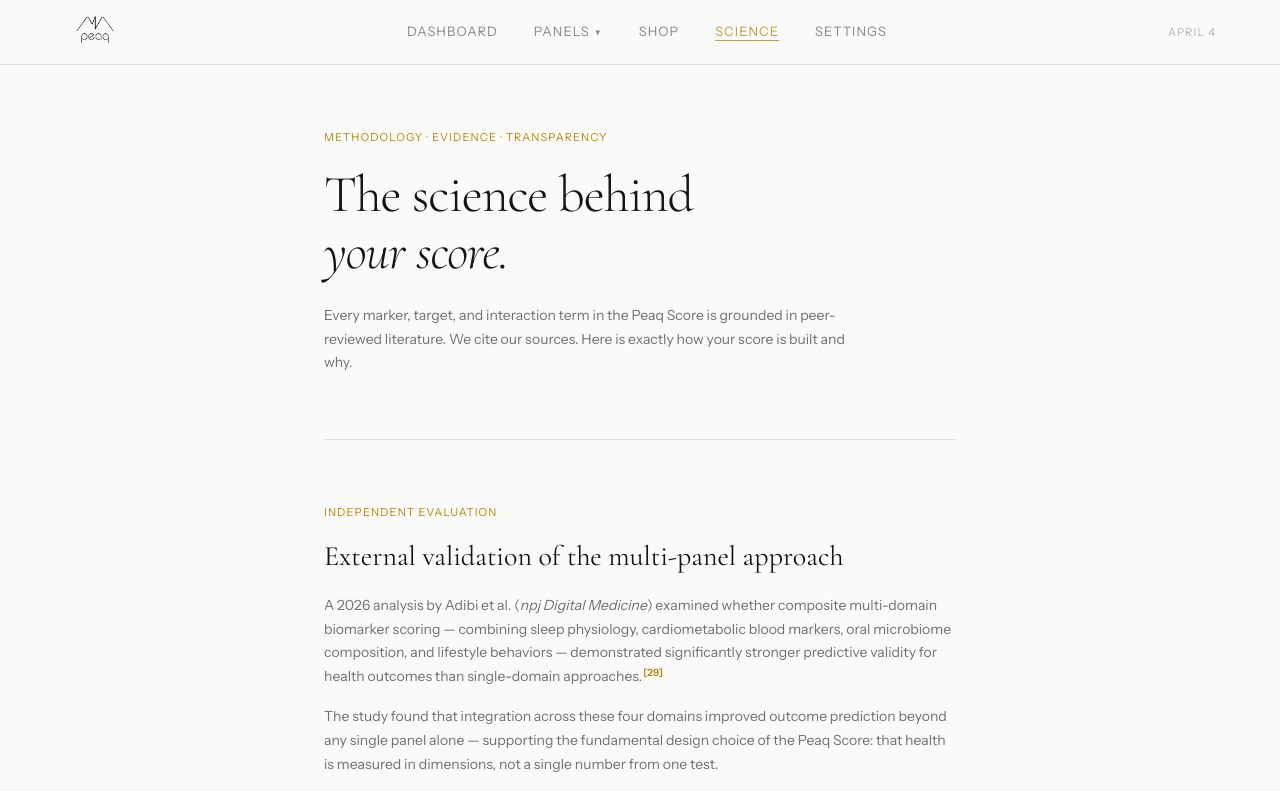
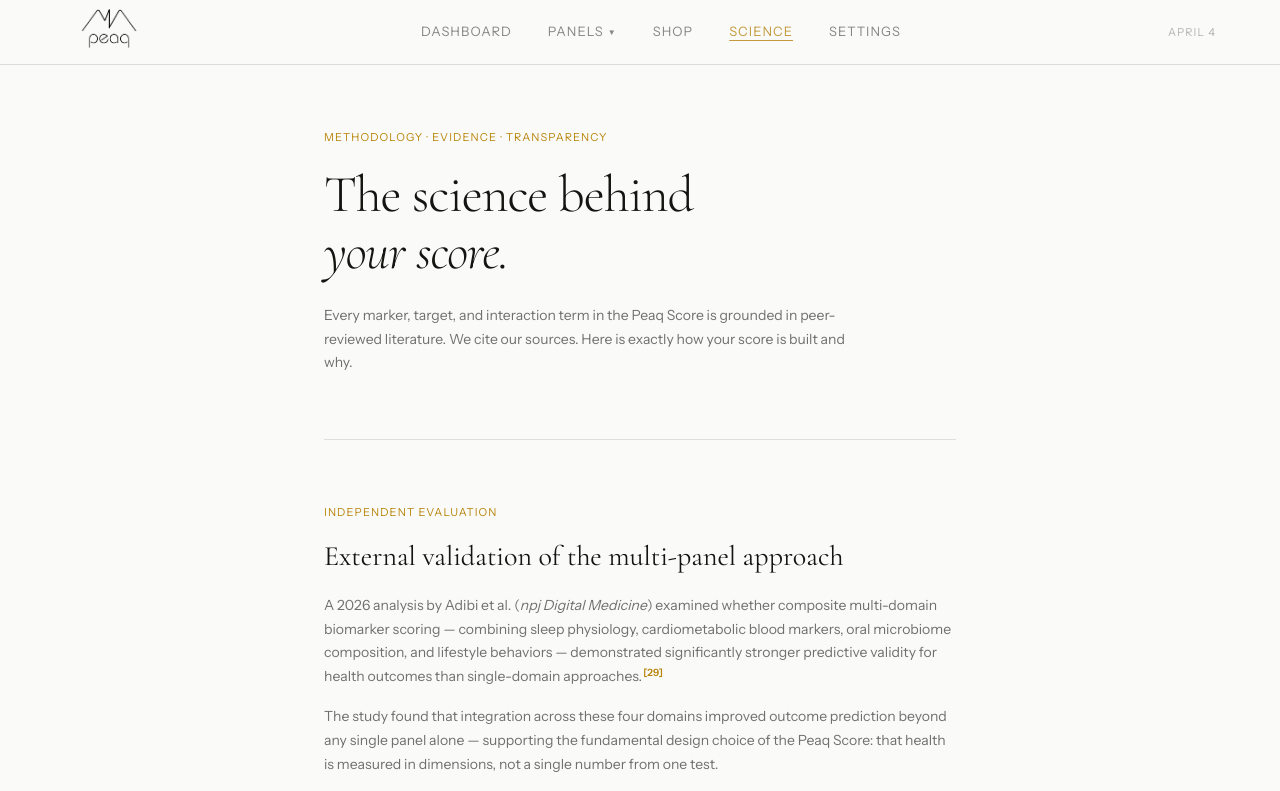
Before and after one commit to drmemes1/peaqhealth, a Next.js app in the folder peaqhealth_1/apps/web/: page /science in a window 1280 px wide. Shown: the top 791 px of the page. Built offline with nearby package versions, Linux system fonts and the light colour scheme.

Commit message:
fix: sitewide logo 75px (nav, privacy, landing)

```diff
--- a/peaqhealth_1/apps/web/app/components/nav.tsx
+++ b/peaqhealth_1/apps/web/app/components/nav.tsx
@@ -48,7 +48,7 @@ export function Nav({ cartCount = 0, onCartOpen }: NavProps) {
       <div className="mx-auto flex h-16 max-w-[1200px] items-center justify-between px-6">
         {/* Logo */}
         <Link href="/dashboard">
-          <LogoSvg size={52} color="var(--ink)" />
+          <LogoSvg size={75} color="var(--ink)" />
         </Link>
 
         {/* Center nav links */}
--- a/peaqhealth_1/apps/web/app/privacy/page.tsx
+++ b/peaqhealth_1/apps/web/app/privacy/page.tsx
@@ -81,7 +81,7 @@ export default function PrivacyPage() {
         style={{ borderBottomColor: "var(--ink-12)" }}>
         <div className="mx-auto flex h-16 max-w-[820px] items-center justify-between px-6">
           <Link href="/">
-            <LogoSvg size={52} color="var(--ink)" />
+            <LogoSvg size={75} color="var(--ink)" />
           </Link>
           <Link href="/dashboard"
             className="font-body text-[12px] uppercase tracking-[0.08em]"
```
